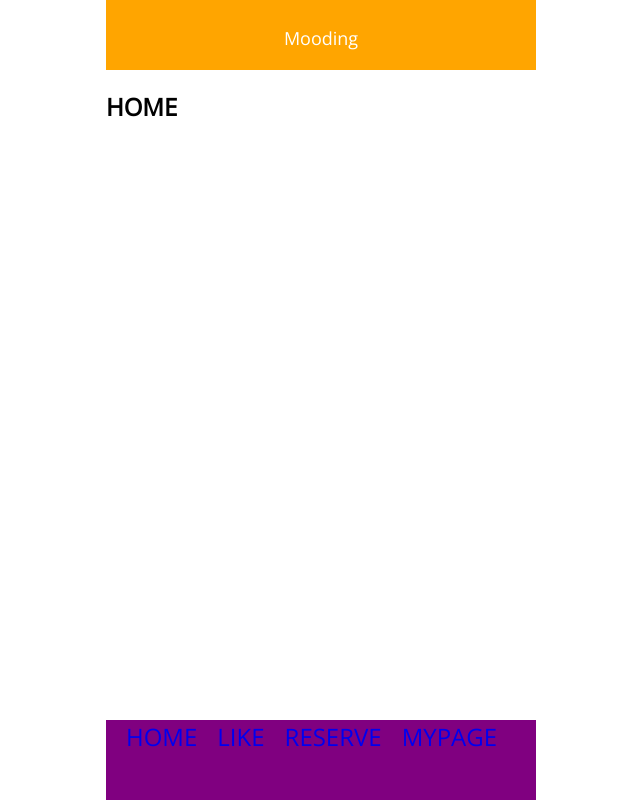
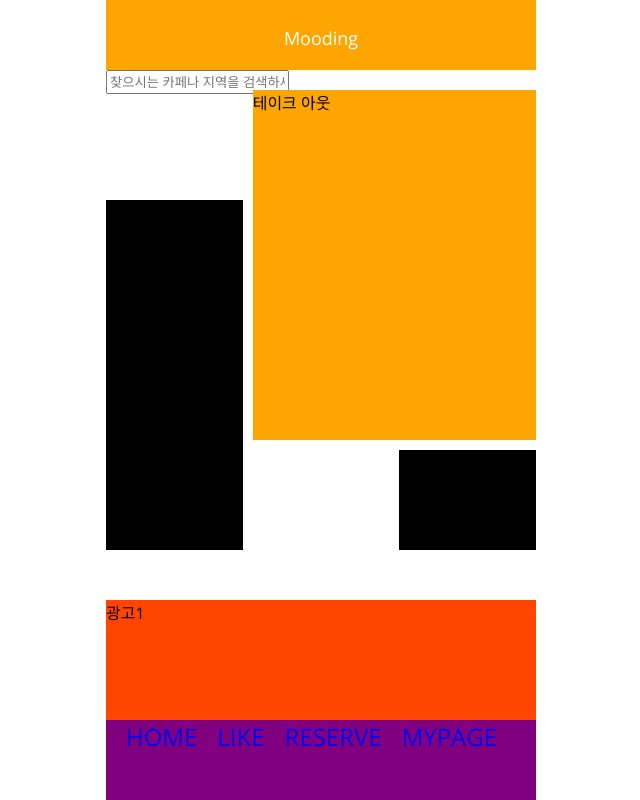
Before and after one commit to LikeLion-Inha-9/likelion_cafe, a Django app: page /home/ in a window 1280 px wide. Shown: the whole page, without its empty margins (319-959 px from the left). Run offline with Django 3.2, Linux system fonts and the light colour scheme.

Commit message:
self merge

```diff
--- /dev/null
+++ b/Mooding/mainapp/static/style-home.css
@@ -0,0 +1,39 @@
+.search-bar {
+    width: 30px;
+    height: 20px;
+    color: gray;
+}
+
+.main .container {
+    display: grid;
+    grid-template-columns: repeat(3, 1fr);
+    grid-gap: 10px;
+    grid-auto-rows: minmax(100px, auto);
+}
+
+.main .container .one{
+    grid-column: 1;
+    grid-row: 2 / 4;
+    background-color: black;
+    height: 350px;
+}
+
+.main .container .two{
+    grid-column: 2 / 4;
+    grid-row: 1 / 3;
+    background-color: #ffa500;
+
+}
+
+
+.main .container .three{
+    grid-column: 3;
+    grid-row: 3;
+    background-color: black;
+}
+
+.ad .container {
+    background-color: orangered;
+    margin-top: 50px;
+    height: 200px;
+}
--- a/Mooding/mainapp/templates/base.html
+++ b/Mooding/mainapp/templates/base.html
@@ -6,10 +6,11 @@
       name="viewport"
       content="width=device-width, initial-scale=1.0, maximum-scale=1.0, user-scalable=0"
     />
-    <title>PickCat</title>
+    <title>mooding</title>
     {% load static %}
     <link rel="stylesheet" href="{% static 'style.css' %}" />
-    <link rel="stylesheet" href="{% static 'style-coupon.css' %}" />
+    <link rel="stylesheet" href="{% static 'style-home.css' %}">
+    {% block head %}{% endblock %}
   </head>
 
   <body>
--- a/Mooding/mainapp/templates/home.html
+++ b/Mooding/mainapp/templates/home.html
@@ -1,8 +1,25 @@
-{% extends 'base.html' %} {% block content %} {% load static %}
+{% extends 'base.html' %}
+{% block head %}{% endblock %}
+{% block content %}
+<form action="">
+  <div class="search-bar">
+      <input type="text" class="form-control" placeholder="찾으시는 카페나 지역을 검색하세요!"\>
+      </div>
+  </div>
+</form>
+{% load static %}
 <section class="main">
-  <article>
-    <h2>HOME</h2>
-  </article>
+    <div class="container">
+      <section class="one">카페 모아보기</section>
+      <section class="two">테이크 아웃</section>
+      <section class="three">쿠폰</section>
+    </div>
+</section>
+
+<section class="ad">
+  <div class="container">
+    <section class="ad-one">광고1</section>
+  </div>
 </section>
 
 {% endblock %}
--- a/Mooding/mainapp/views.py
+++ b/Mooding/mainapp/views.py
@@ -16,6 +16,9 @@ def reserve(request) :
 def mypage(request) :
     return render(request, 'mypage.html')
 
+def allcafe(request) :
+    return render(request, 'allcafe.html')
+
 def coupon(request) :
     return render(request, 'coupon.html')
 
--- a/Mooding/mooding/urls.py
+++ b/Mooding/mooding/urls.py
@@ -25,6 +25,7 @@ urlpatterns = [
     path('like', mainapp.views.like, name = 'like'),
     path('reserve', mainapp.views.reserve, name = 'reserve'),
     path('mypage', mainapp.views.mypage, name = 'mypage'),
+    path('allcafe', mainapp.views.allcafe, name = 'all cafe'),
     path('coupon', mainapp.views.coupon, name = 'coupon'),
     path('information', mainapp.views.information, name = 'information'),
 ]
```
Also changed, not shown: Mooding/mainapp/static/style-allcafe.css (added, +16 -0 lines), Mooding/mainapp/templates/allcafe.html (added, +22 -0 lines).
